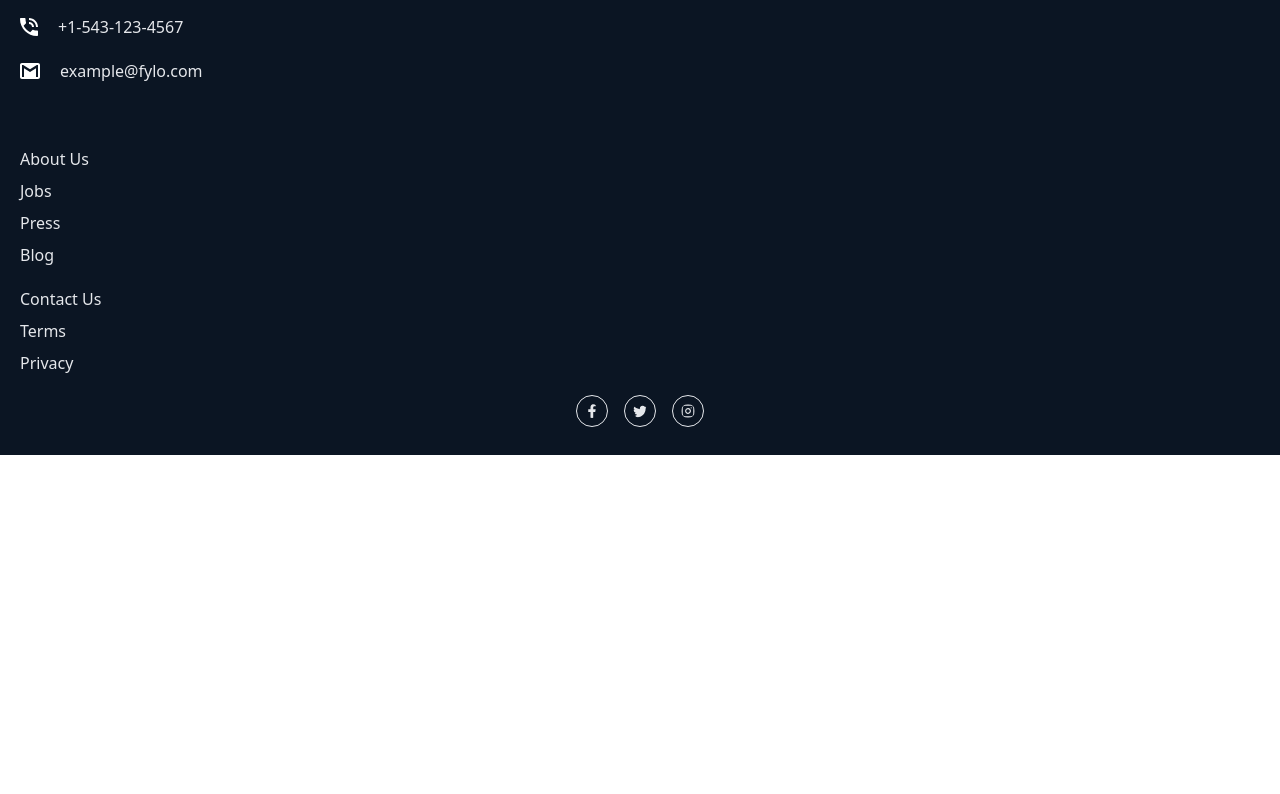
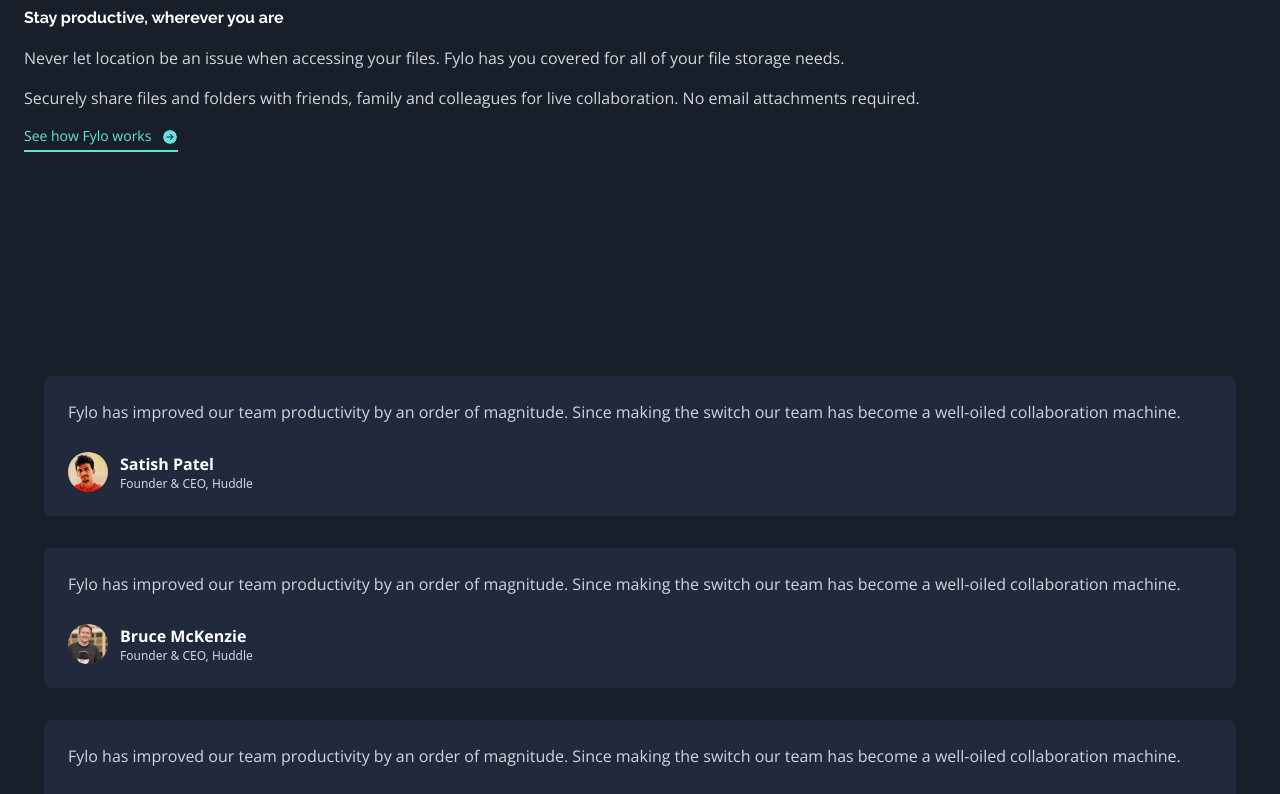
Before and after one commit to RonenTGreat/fylo_dark_theme_page, a React (Vite) app: page / in a window 1280 px wide. Shown: the part 2920-3714 px from the top of the page. Before the commit the page ends 3391 px from the top, so only its background shows below. Built offline with nearby package versions, Linux system fonts and the light colour scheme.

Commit message:
done with testimonial section

```diff
--- a/src/components/container/container.component.jsx
+++ b/src/components/container/container.component.jsx
@@ -1,4 +1,6 @@
 import intro from "../../images/illustration-intro.png"
+
+import productive from "../../images/illustration-stay-productive.png"
 
 import curveMobile from "../../images/bg-curvy-mobile.svg"
 
@@ -14,6 +16,17 @@
 
 import file from "../../images/icon-any-file.svg"
 
+import { BsFillArrowRightCircleFill } from "react-icons/bs"
+
+import profile1 from "../../images/profile-1.jpg"
+
+import profile2 from "../../images/profile-2.jpg"
+
+import profile3 from "../../images/profile-3.jpg"
+
+import Testimonial from "../testimonial/testimonial.component"
+
+
 
 const Container = () => {
   return (
@@ -23,7 +36,7 @@
       </section>
       <section className=" bg-main-color relative mb-20">
         <picture>
-          <source media="(max-width: 1440px)" srcset={curveDesktop} />
+          <source media="(max-width: 1440px)" srcSet={curveDesktop} />
           <img className=" bg-intro-color relative z-10 bottom-7" src={curveMobile} alt="intro" />
         </picture>
 
@@ -64,6 +77,41 @@
   file types to be securely stored and shared."
         />
       </section>
+      <section className=" mt-32 ml-6">
+        <img className=" px-10 mb-5" src={productive} alt="illustration" />
+        <div>
+          <h2 className="font-raleway font-bold text-white py-4">Stay productive, wherever you are</h2>
+          <p className="pb-4 font-opensans text-gray-300">Never let location be an issue when accessing your files. Fylo has you covered for all of your file
+            storage needs.</p>
+          <p className="font-opensans text-gray-300 pb-4">Securely share files and folders with friends, family and colleagues for live collaboration. No email
+            attachments required.</p>
+          <a className=" text-sm font-opensans flex gap-3 text-mycyan border-mycyan border-b-2 w-[9.6rem] pb-1 hover:text-white hover:border-white" href="/#">See how Fylo works <BsFillArrowRightCircleFill className="mt-1 shadow-xl shadow-mycyan rounded-full" /> </a>
+        </div>
+      </section>
+      <section className=" mt-36 p-11">
+      <div className=" ml-3 bg-quote bg-no-repeat h-9"></div>
+        <Testimonial
+          description="Fylo has improved our team productivity by an order of magnitude. Since making the switch our team has
+  become a well-oiled collaboration machine."
+          profile={profile1}
+          name="Satish Patel"
+          title="Founder & CEO, Huddle"
+        />
+        <Testimonial
+          description="Fylo has improved our team productivity by an order of magnitude. Since making the switch our team has
+  become a well-oiled collaboration machine."
+          profile={profile2}
+          name="Bruce McKenzie"
+          title="Founder & CEO, Huddle"
+        />
+        <Testimonial
+          description="Fylo has improved our team productivity by an order of magnitude. Since making the switch our team has
+  become a well-oiled collaboration machine."
+          profile={profile3}
+          name="Iva Boyd"
+          title="Founder & CEO, Huddle"
+        />
+      </section>
     </main>
   );
 }
```
